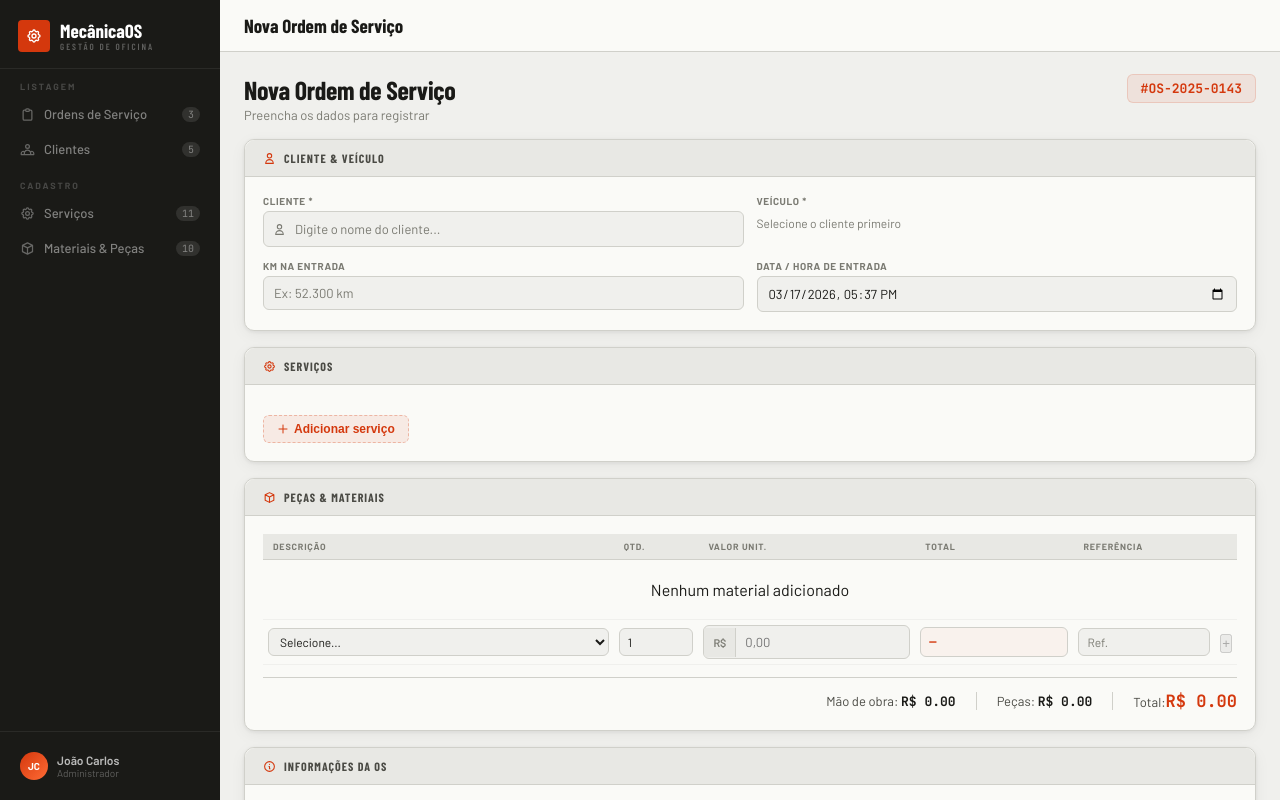
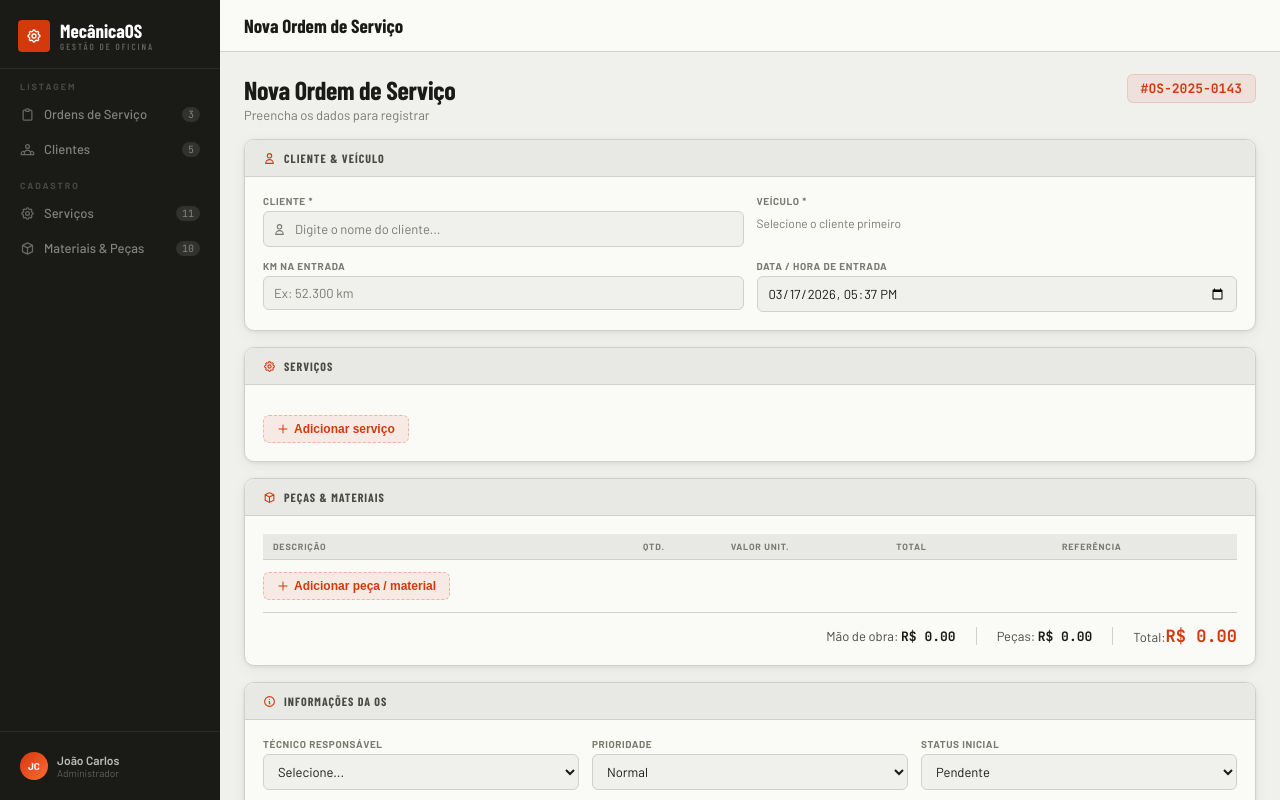
Before and after one commit to CastroFabio/calazans-automec-app, a React (Vite) app in the folder frontend/: page /neworder in a window 1280 px wide. Built offline with nearby package versions, Linux system fonts and the light colour scheme; a web font is replaced by a local one.

Commit message:
supabase

```diff
--- a/frontend/package.json
+++ b/frontend/package.json
@@ -10,6 +10,7 @@
     "preview": "vite preview"
   },
   "dependencies": {
+    "@supabase/supabase-js": "^2.102.1",
     "@tailwindcss/vite": "^4.2.1",
     "react": "^19.2.0",
     "react-dom": "^19.2.0",
--- a/frontend/src/components/NewOrderMaterial.jsx
+++ b/frontend/src/components/NewOrderMaterial.jsx
@@ -1,57 +1,40 @@
 import { useState } from "react";
+import { materialsListDTO } from "../data/mockDataDTO";
 
 const NewOrderMaterial = ({ listMaintenanceJobs }) => {
   const [materialsList, setMaterialsList] = useState([]);
-  const [materialInput, setMaterialInput] = useState({
+
+  const handleAddMaterial = () => {
+    const newMaterial = {
+      id: Date.now(),
       description: "",
-    quantity: 1,
+      quantity: "",
       unitValue: "",
       reference: "",
-  });
-
-  const handleAddMaterial = () => {
-    if (materialInput.description) {
-      const newMaterial = {
-        id: Date.now(),
-        ...materialInput,
-        total: materialInput.unitValue * materialInput.quantity,
     };
     setMaterialsList([...materialsList, newMaterial]);
-      // Reset material input
-      setMaterialInput({
-        description: "",
-        quantity: 1,
-        unitValue: "",
-        reference: "",
-      });
-    }
   };
 
   const handleRemoveMaterial = (id) => {
     setMaterialsList(materialsList.filter((material) => material.id !== id));
   };
 
-  const handleMaterialInputChange = (field, value) => {
-    setMaterialInput((prev) => ({
-      ...prev,
-      [field]: value,
-    }));
+  const handleMaterialInputChange = (id, field, value) => {
+    setMaterialsList((prev) =>
+      prev.map((element) =>
+        element.id === id ? { ...element, [field]: value } : element,
+      ),
+    );
   };
 
-  const calculateMaterialTotal = (unitValue, quantity) => {
-    const unit = parseFloat(unitValue) || 0;
-    const qty = parseFloat(quantity) || 0;
-    return unit * qty;
-  };
-
-  const calculateTotalLabor = () => {
+  const calculateTotalMaintenanceJob = () => {
     return listMaintenanceJobs.reduce((total, job) => {
       return total + (parseFloat(job.serviceValue) || 0);
     }, 0);
   };
 
   const calculateGrandTotal = () => {
-    return calculateTotalLabor() + calculateTotalMaterials();
+    return calculateTotalMaintenanceJob() + calculateTotalMaterials();
   };
 
   const calculateTotalMaterials = () => {
@@ -95,63 +78,45 @@ const NewOrderMaterial = ({ listMaintenanceJobs }) => {
               </tr>
             </thead>
             <tbody>
-              {materialsList.length === 0 ? (
-                <tr>
-                  <td
-                    colSpan="6"
-                    style={{ textAlign: "center", padding: "20px" }}
-                  >
-                    Nenhum material adicionado
-                  </td>
-                </tr>
-              ) : (
-                materialsList.map((material) => (
-                  <tr key={material.id}>
-                    <td>{material.description}</td>
-                    <td>{material.quantity}</td>
-                    <td>R$ {material.unitValue}</td>
-                    <td>
-                      R${" "}
-                      {calculateMaterialTotal(
-                        material.unitValue,
-                        material.quantity,
-                      ).toFixed(2)}
-                    </td>
-                    <td>{material.reference}</td>
-                    <td>
-                      <button
-                        className="remove-btn"
-                        onClick={() => handleRemoveMaterial(material.id)}
-                      >
-                        ×
-                      </button>
-                    </td>
-                  </tr>
-                ))
-              )}
-              <tr className="add-material-row">
+              {materialsList.length > 0
+                ? materialsList.map((element, index) => (
+                    <tr className="add-material-row" key={index}>
                       <td>
                         <select
                           className="select select-new-order-material"
-                    value={materialInput.description}
+                          value={element.description}
                           onChange={(e) =>
-                      handleMaterialInputChange("description", e.target.value)
+                            handleMaterialInputChange(
+                              element.id,
+                              "description",
+                              e.target.value,
+                            )
                           }
                         >
                           <option value="">Selecione...</option>
-                    <option value="Óleo do motor">Óleo do motor</option>
-                    <option value="Filtro de óleo">Filtro de óleo</option>
-                    <option value="Pastilha de freio">Pastilha de freio</option>
+                          {materialsListDTO.map((element, index) => (
+                            <optgroup key={index} label={element.group}>
+                              {element.items.map((element, index) => (
+                                <option key={index} value={element}>
+                                  {element}
+                                </option>
+                              ))}
+                            </optgroup>
+                          ))}
                         </select>
                       </td>
                       <td>
                         <input
                           type="number"
                           className="input input-new-order-material-qtd"
-                    value={materialInput.quantity}
+                          value={element.quantity}
                           min="1"
                           onChange={(e) =>
-                      handleMaterialInputChange("quantity", e.target.value)
+                            handleMaterialInputChange(
+                              element.id,
+                              "quantity",
+                              e.target.value,
+                            )
                           }
                         />
                       </td>
@@ -162,9 +127,13 @@ const NewOrderMaterial = ({ listMaintenanceJobs }) => {
                             type="text"
                             placeholder="0,00"
                             className="input-new-order-material-cost"
-                      value={materialInput.unitValue}
+                            value={element.unitValue}
                             onChange={(e) =>
-                        handleMaterialInputChange("unitValue", e.target.value)
+                              handleMaterialInputChange(
+                                element.id,
+                                "unitValue",
+                                e.target.value,
+                              )
                             }
                           />
                         </div>
@@ -175,10 +144,10 @@ const NewOrderMaterial = ({ listMaintenanceJobs }) => {
                           className="input input-new-order-material-total"
                           readOnly
                           value={
-                      materialInput.unitValue && materialInput.quantity
+                            element.unitValue && element.quantity
                               ? (
-                            parseFloat(materialInput.unitValue) *
-                            parseFloat(materialInput.quantity)
+                                  parseFloat(element.unitValue) *
+                                  parseFloat(element.quantity)
                                 ).toFixed(2)
                               : "—"
                           }
@@ -189,28 +158,45 @@ const NewOrderMaterial = ({ listMaintenanceJobs }) => {
                           type="text"
                           className="input input-new-order-material-ref"
                           placeholder="Ref."
-                    value={materialInput.reference}
+                          value={element.reference}
                           onChange={(e) =>
-                      handleMaterialInputChange("reference", e.target.value)
+                            handleMaterialInputChange(
+                              element.id,
+                              "reference",
+                              e.target.value,
+                            )
                           }
                         />
                       </td>
                       <td>
                         <button
-                    className="add-row-btn-small"
-                    onClick={handleAddMaterial}
-                    disabled={!materialInput.description}
+                          className="remove-btn"
+                          onClick={() => handleRemoveMaterial(element.id)}
                         >
-                    +
+                          ×
                         </button>
                       </td>
                     </tr>
+                  ))
+                : ""}
             </tbody>
           </table>
         </div>
+        <button class="add-row-btn" onClick={handleAddMaterial}>
+          <svg fill="none" stroke="currentColor" viewBox="0 0 24 24">
+            <path
+              stroke-linecap="round"
+              stroke-linejoin="round"
+              stroke-width="2"
+              d="M12 4v16m8-8H4"
+            />
+          </svg>
+          Adicionar peça / material
+        </button>
         <div className="total-row">
           <div className="total-item">
-            Mão de obra: <strong>R$ {calculateTotalLabor().toFixed(2)}</strong>
+            Mão de obra:{" "}
+            <strong>R$ {calculateTotalMaintenanceJob().toFixed(2)}</strong>
           </div>
           <div className="total-row-divider"></div>
           <div className="total-item">
--- /dev/null
+++ b/frontend/supabase-client.js
@@ -0,0 +1,6 @@
+import { createClient } from "@supabase/supabase-js/dist/index.cjs";
+
+export const supabase = createClient(
+  import.meta.env.VITE_SUPABASE_URL,
+  import.meta.env.VITE_SUPABASE_PUBLISHABLE_KEY,
+);
```
Also changed, not shown: 2 other files (tests, documents, lock files or other folders). Lines whose indentation alone changed are shown as unchanged.
